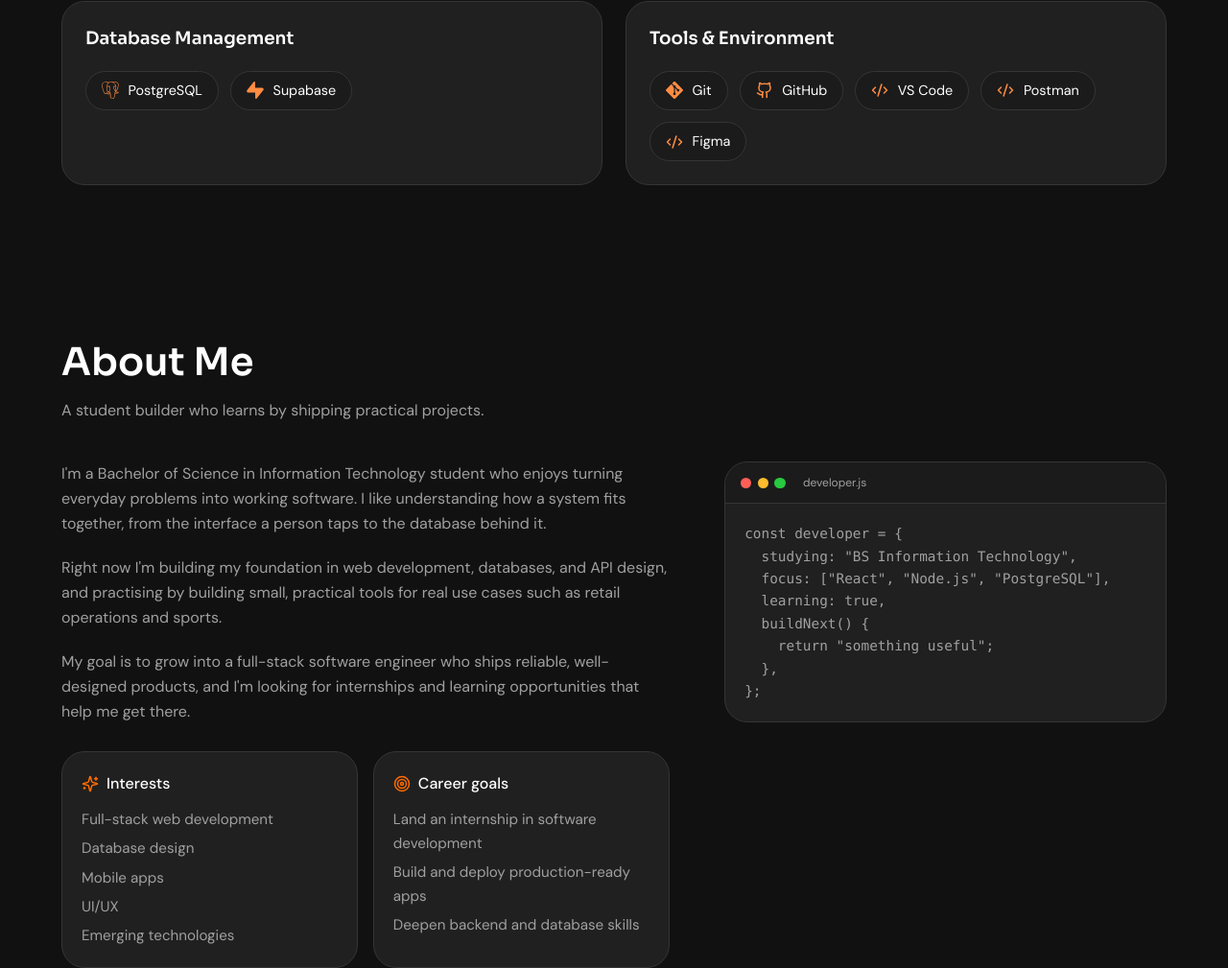
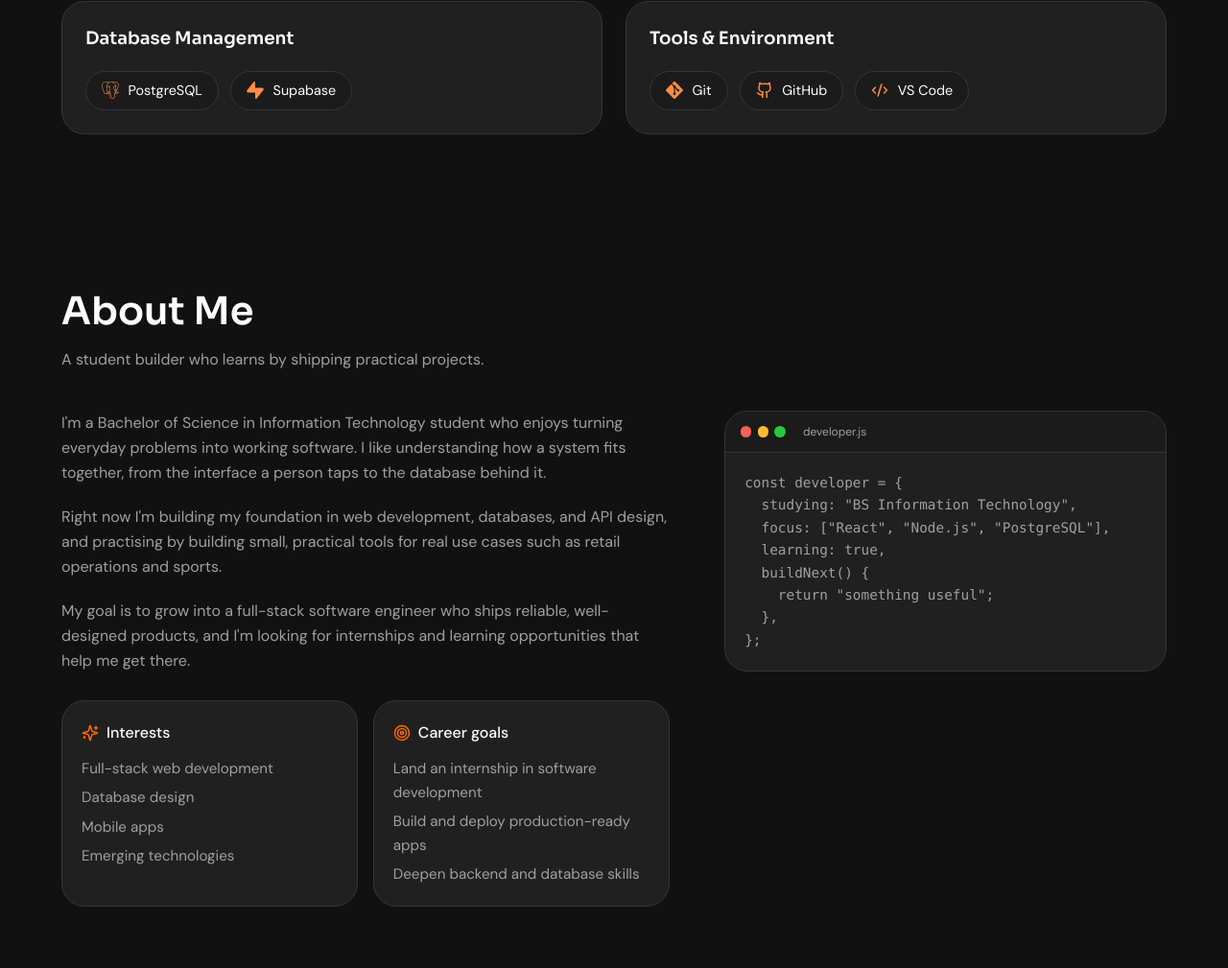
Before and after one commit to vskib/mp-client, a React (Vite) app: page / in a window 1280 px wide. Shown: the part 1387-2396 px from the top of the page at 96% size. Built offline with nearby package versions, Linux system fonts and the light colour scheme; no server answers.

Commit message:
UPDATE INFO

```diff
--- a/src/data/portfolio.js
+++ b/src/data/portfolio.js
@@ -36,7 +36,6 @@ export const about = {
     "Full-stack web development",
     "Database design",
     "Mobile apps",
-    "UI/UX",
     "Emerging technologies",
   ],
   goals: [
@@ -79,8 +78,6 @@ export const skillGroups = [
       { name: "Git", icon: "git" },
       { name: "GitHub", icon: "github" },
       { name: "VS Code", icon: "vscode" },
-      { name: "Postman", icon: "postman" },
-      { name: "Figma", icon: "figma" },
     ],
   },
 ];
```
